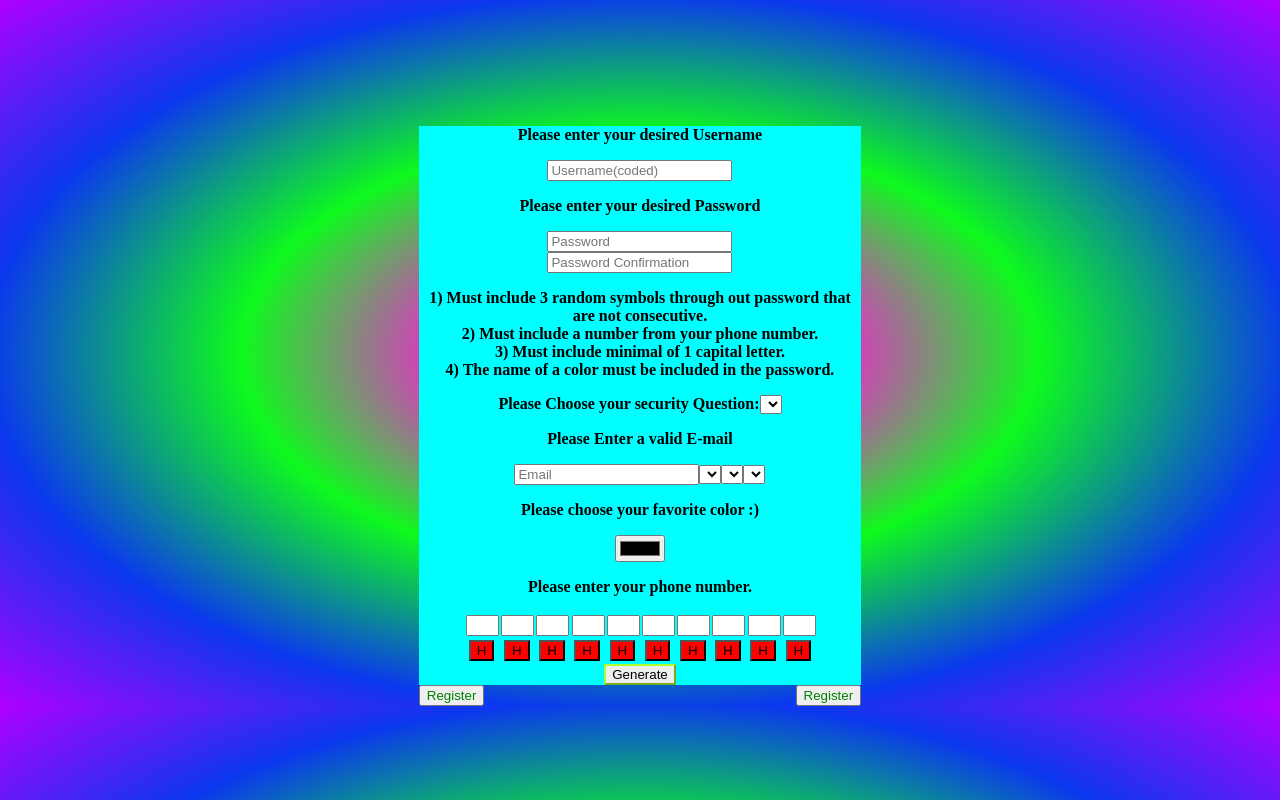
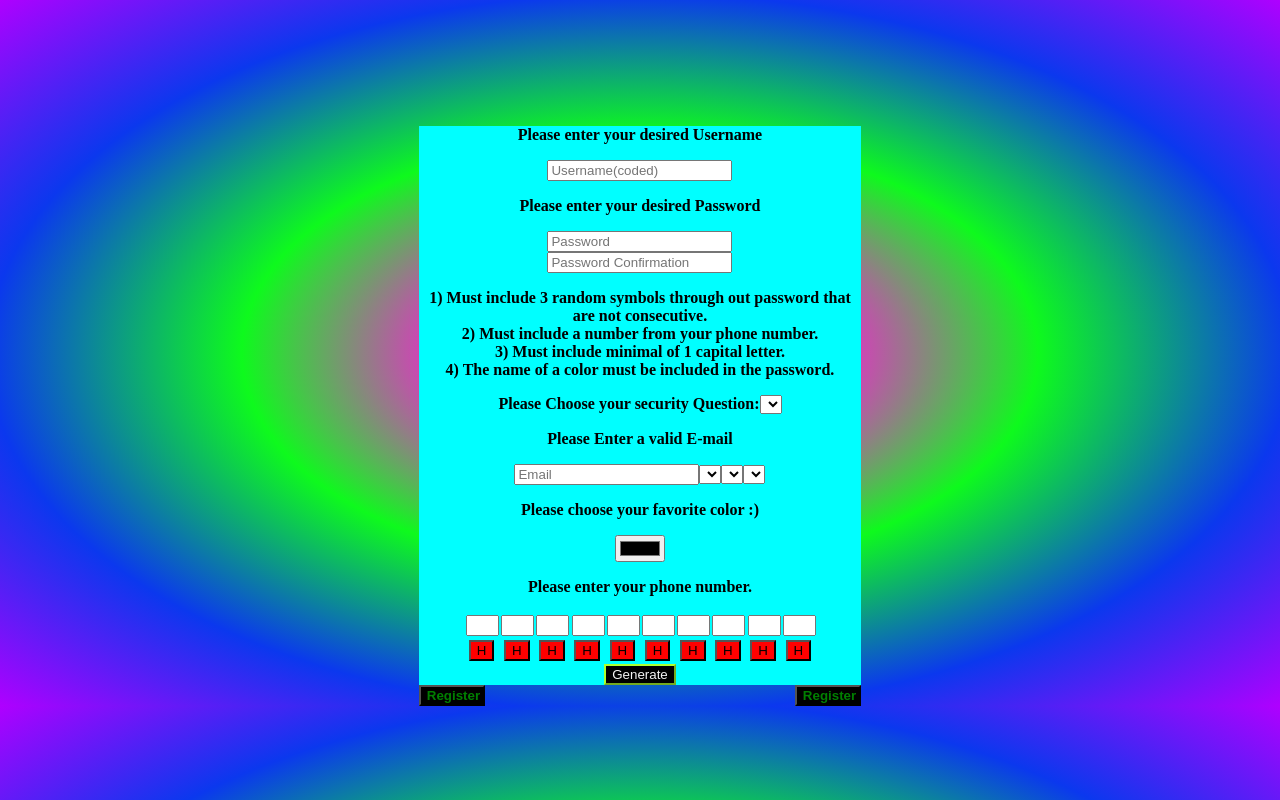
Before and after one commit to Tanisi90/Inyerface_FE, an Angular app in the folder Inyerface/: page /register in a window 1280 px wide. Built offline with nearby package versions, Linux system fonts and the light colour scheme.

Commit message:
Finished buttons

```diff
--- a/Inyerface/src/app/registration/registration.component.css
+++ b/Inyerface/src/app/registration/registration.component.css
@@ -29,15 +29,17 @@ input::-webkit-inner-spin-button {
 }
 
 #generate{
-    background-color: none;
+    background-color: black;
     border-color: greenyellow;
-    color:black;
+    color:whitesmoke;
 }
 
-.submitButton{
-    background-color: none;
+.btn{
+    background-color: black;
     border-radius: green;
     color: green;
+    width: 15%;
+    height: 15%;
 }
 
 .rngbutton{
--- a/Inyerface/src/app/registration/registration.component.html
+++ b/Inyerface/src/app/registration/registration.component.html
@@ -119,6 +119,6 @@
     </div>
 
     <button outline="true" size="sm" type="button" class="btn btn-outline submitButton"
-        (click)="correctReg()" style="float: right"> Register </button>
+        (click)="correctReg()" style="float: right"><b> Register </b></button>
     <button outline="true" size="sm" type="button" class="btn btn-outline submitButton "
-        (click)="incorrectReg()" style="float: left"> Register </button>
+        (click)="incorrectReg()" style="float: left"><b> Register </b></button>
```
